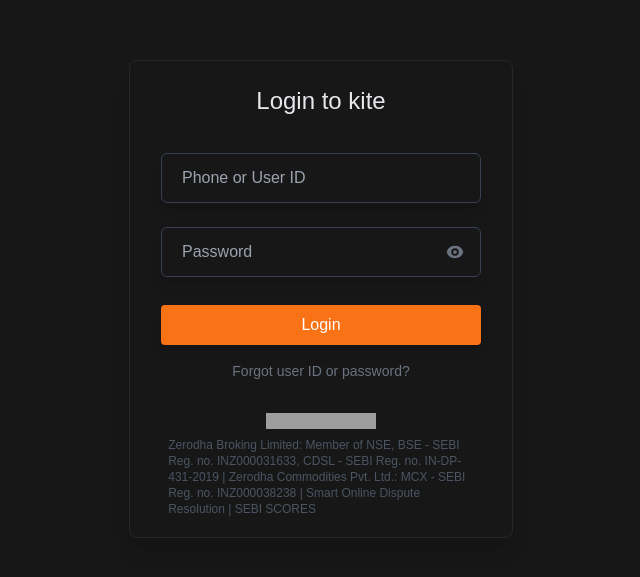
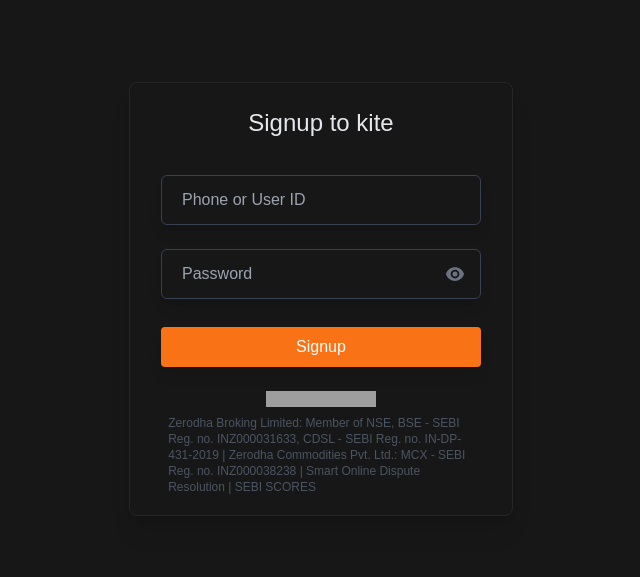
Before and after one commit to RikenMor001/Zerodha_Kite, a Next.js app: page / in a window 1280 px wide. Shown: the part 101-678 px from the top of the page, without its empty margins (319-959 px from the left). Built offline with nearby package versions, Linux system fonts and the light colour scheme; grey boxes are pictures that could not be loaded.

Commit message:
Update page.tsx

```diff
--- a/app/page.tsx
+++ b/app/page.tsx
@@ -2,20 +2,23 @@
 
 import { ChangeEvent, useState } from "react";
 import Image from "next/image";
-import { EyeIcon, EyeSlashIcon } from "@heroicons/react/16/solid";
+import { EyeIcon, EyeSlashIcon } from "@heroicons/react/24/solid";
 import { useRouter } from "next/navigation";
+import axios from "axios";
 
 export default function Home() {
-  const [ userId, setUserId ] = useState<string>("");
-  const [ password, setPassword ] = useState<string>("");
-  const [ togglePassword, setTogglePassword ] = useState<boolean>(false);
-  const [ errors, setErrors ] = useState<{ userId: string; password: string }>({
+  const [userId, setUserId] = useState<string>("");
+  const [password, setPassword] = useState<string>("");
+  const [togglePassword, setTogglePassword] = useState<boolean>(false);
+  const [errors, setErrors] = useState<{ userId: string; password: string }>({
     userId: "",
     password: "",
   });
+  const [message, setMessage] = useState<string>("");
+
   const router = useRouter();
 
-  const handleLogin = () => {
+  const handleSignup = async () => {
     const newErrors = {
       userId: userId ? "" : "Please enter your User ID.",
       password: password ? "" : "Please enter your Password.",
@@ -23,8 +26,21 @@
     setErrors(newErrors);
 
     if (!newErrors.userId && !newErrors.password) {
-      console.log("Logging in...");
+      try {
+        const response = await axios.post("/api/signup", {
+          email: userId,
+          password: password,
+        });
+        if (response.status === 201) {
+          setMessage("User created successfully!");
           router.push("/dashboard");
+        } else {
+          setMessage(response.data.error);
+        }
+      } catch (error) {
+        setMessage("An error occurred during signup.");
+        console.error("Signup error:", error);
+      }
     }
   };
 
@@ -32,7 +48,7 @@
     <div className="flex justify-center items-center bg-neutral-900 min-h-screen text-gray-200">
       <div className="rounded-lg shadow-xl w-96 bg-neutral-900 border border-neutral-800">
         <div className="flex flex-col justify-center items-center font-light text-2xl p-6 text-gray-200">
-          Login to kite
+          Signup to kite
         </div>
         <div>
           <Input
@@ -41,32 +57,32 @@
             value={userId}
             onChange={(e) => setUserId(e.target.value)}
             error={errors.userId}
-
           />
 
           <Input
             placeholder="Password"
-            type="password"
+            type={togglePassword ? "text" : "password"}
             value={password}
             onChange={(e) => setPassword(e.target.value)}
             error={errors.password}
             showToggle
             toggleVisibility={() => setTogglePassword((prev) => !prev)}
-            isVisible = {togglePassword}
-
+            isVisible={togglePassword}
           />
         </div>
         <div className="flex justify-center items-center p-4">
           <button
             className="w-80 bg-orange-500 text-white py-2 rounded hover:bg-orange-600 shadow-lg"
-            onClick={ handleLogin }
+            onClick={handleSignup}
           >
-            Login
+            Signup
           </button>
         </div>
-        <div className="flex justify-center items-center text-sm text-gray-500 hover:text-orange-600 mb-6">
-          <button> Forgot user ID or password? </button>
+        {message && (
+          <div className="flex justify-center items-center text-sm text-red-500 mb-6">
+            {message}
           </div>
+        )}
         <div className="flex justify-center items-center p-2">
           <Image
             src="https://cdn.brandfetch.io/idZmHUWU0C/theme/dark/logo.svg?c=1dxbfHSJFAPEGdCLU4o5B"
@@ -97,17 +113,19 @@
   error?: string;
   showToggle?: boolean;
   isVisible?: boolean;
-  toggleVisibility?: () => void
+  toggleVisibility?: () => void;
 }
 
 export function Input({
   placeholder,
+  type,
   value,
   onChange,
   error,
   showToggle,
   isVisible,
-  toggleVisibility}: LoginProps) {
+  toggleVisibility,
+}: LoginProps) {
   return (
     <div className="flex flex-col justify-center items-center p-3">
       <div className="relative w-80">
@@ -116,27 +134,26 @@
             error ? "border-red-500" : "border-gray-700"
           }`}
           placeholder={placeholder}
-        type={isVisible ? "text": "password"}
+          type={type}
           value={value}
           onChange={onChange}
         />
 
-      { showToggle && (
+        {showToggle && (
           <button
-        type = 'button'
-        onClick={ toggleVisibility }
+            type="button"
+            onClick={toggleVisibility}
             className="absolute right-4 top-1/2 transform -translate-y-1/2 text-gray-500 hover:text-gray-300"
           >
-          { isVisible ? (
-            <EyeSlashIcon className="h-5 w-5"/>
-          ): (
-            <EyeIcon className="h-5 w-5"/>
+            {isVisible ? (
+              <EyeSlashIcon className="h-5 w-5" />
+            ) : (
+              <EyeIcon className="h-5 w-5" />
             )}
           </button>
         )}
         {error && <span className="text-red-500 text-sm mt-1">{error}</span>}
       </div>
     </div>
-
   );
 }
```
Lines whose indentation alone changed are shown as unchanged.
